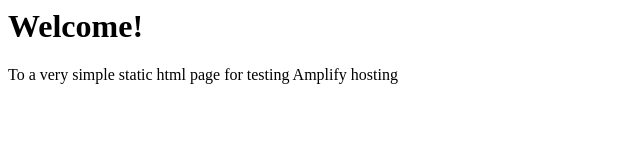
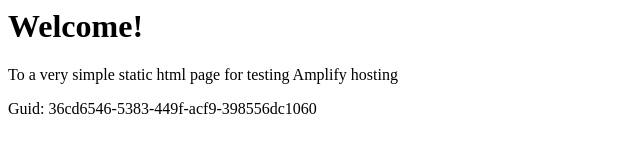
Before and after one commit to aws-aemilia-cmh/Github-PR-Commit-Integration-Test-DoNotTouch-v0-preprod-us-east-2, a website: page src/index.html in a window 1280 px wide. Shown: the whole page, without its empty margins (0-640 px from the left). Drawn offline with Linux system fonts and the light colour scheme.

Commit message:
commit from integ tests

```diff
--- a/src/index.html
+++ b/src/index.html
@@ -1,3 +1,5 @@
+
+
 <html lang="en">
 
 <head>
@@ -10,6 +12,6 @@
 <body>
     <h1>Welcome!</h1>
     <p>To a very simple static html page for testing Amplify hosting</p>
-</body>
+    <p>Guid: 36cd6546-5383-449f-acf9-398556dc1060</p></body>
 
 </html>
```
